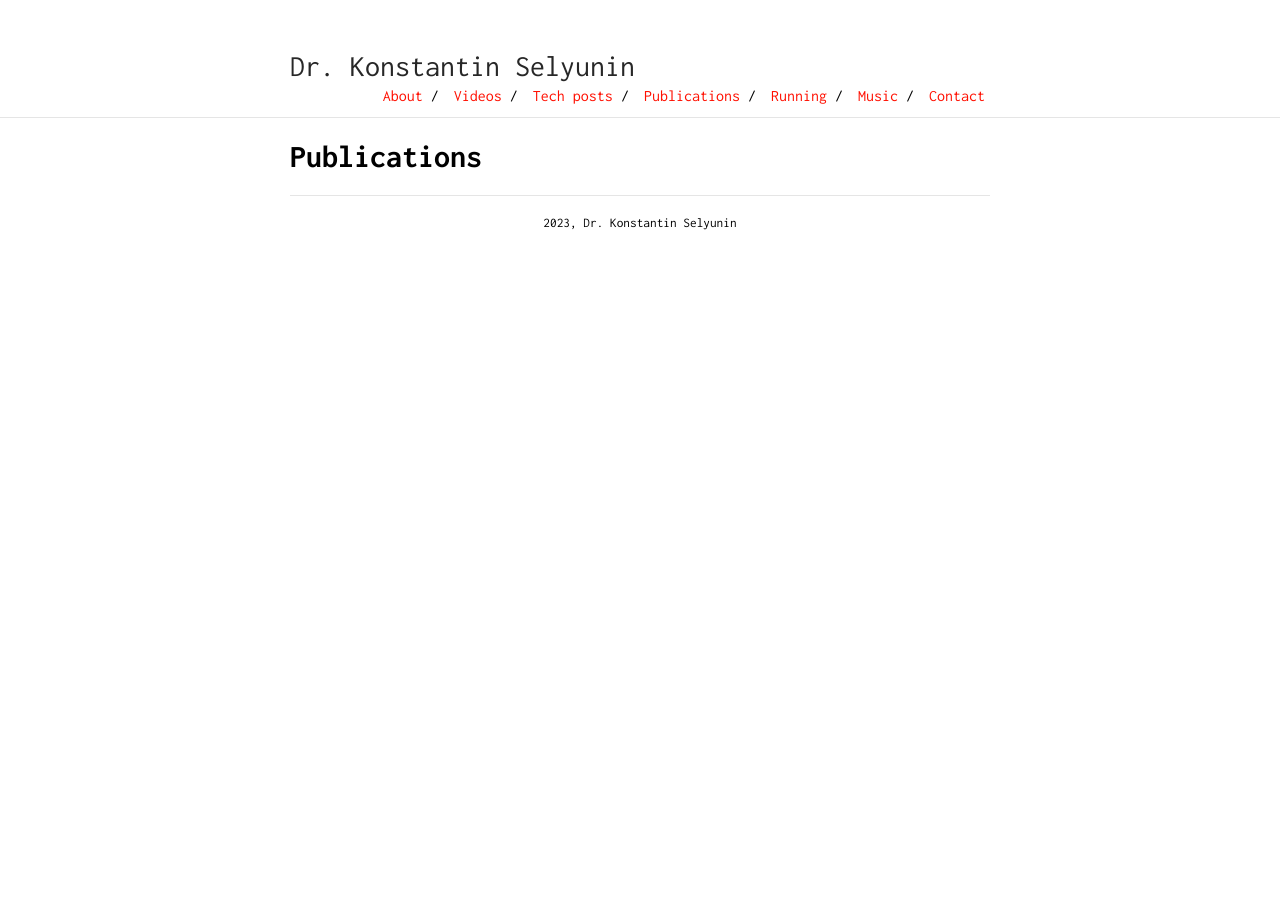
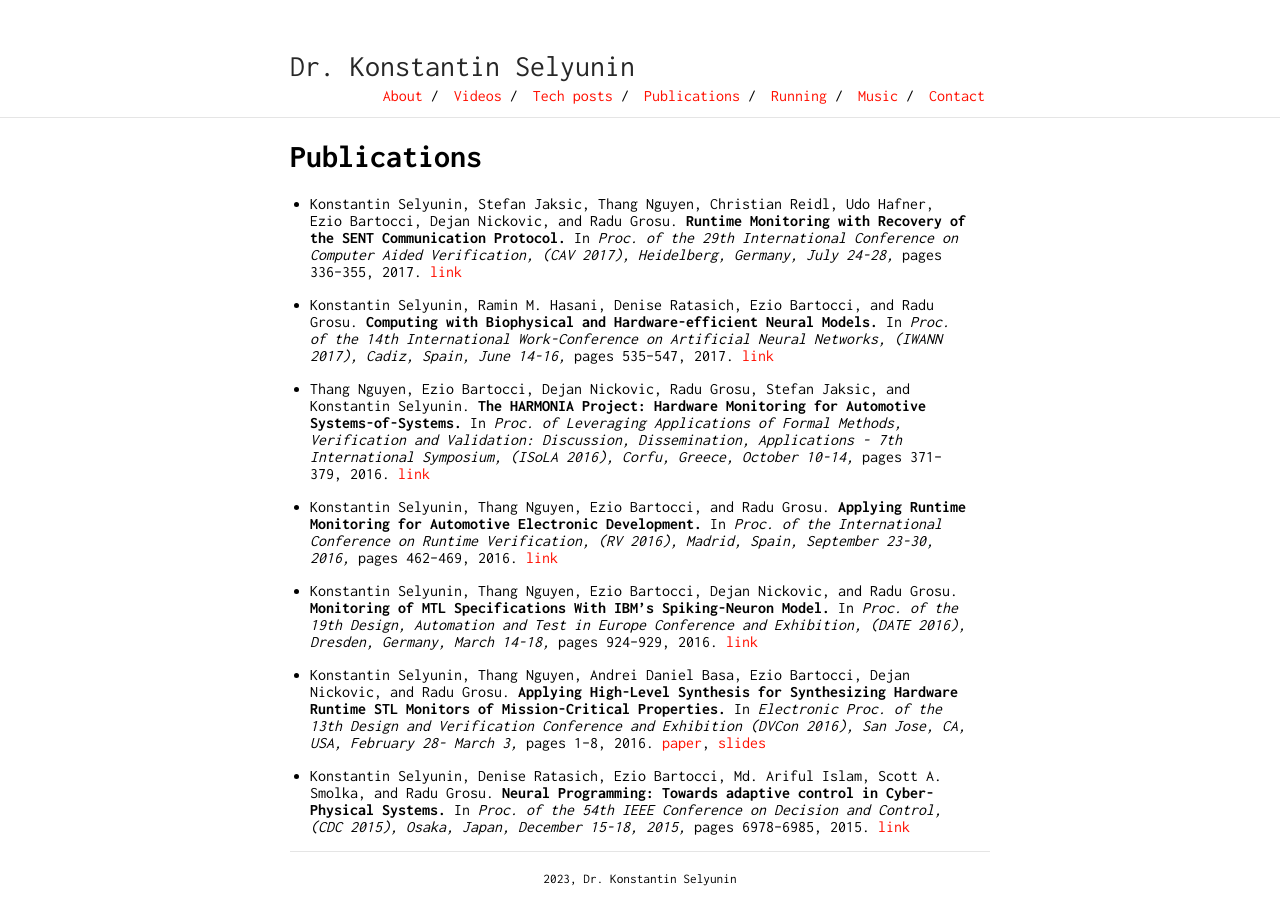
Before and after one commit to selyunin/selyunin.github.io, a Jekyll site: the page built from _pages/publications.md, in a window 1280 px wide. Built offline with Jekyll 4.4.1, drawn with Linux system fonts in a browser that asks for light colours.

Commit message:
:memo: filling in the publications page

```diff
--- a/_pages/publications.md
+++ b/_pages/publications.md
@@ -6,3 +6,47 @@ permalink: /publications/
 
 Publications
 =======================================
+
+* Konstantin Selyunin, Stefan Jaksic, Thang Nguyen, Christian Reidl, Udo Hafner,  Ezio Bartocci, Dejan Nickovic, and Radu Grosu.
+  **Runtime Monitoring with Recovery of the SENT Communication Protocol.**
+  In *Proc. of the 29th International Conference on Computer Aided Verification,
+  (CAV 2017), Heidelberg, Germany, July 24-28,* pages 336–355, 2017.
+  [link](https://link.springer.com/chapter/10.1007/978-3-319-63387-9_17)
+
+* Konstantin Selyunin, Ramin M. Hasani, Denise Ratasich, Ezio Bartocci, and Radu  Grosu.
+  **Computing with Biophysical and Hardware-efficient Neural Models.**
+  In *Proc. of the 14th International Work-Conference on Artificial Neural Networks, (IWANN
+  2017), Cadiz, Spain, June 14-16,* pages 535–547, 2017.
+  [link](https://link.springer.com/chapter/10.1007/978-3-319-59153-7_46)
+
+* Thang Nguyen, Ezio Bartocci, Dejan Nickovic, Radu Grosu, Stefan Jaksic, and Konstantin Selyunin.
+  **The HARMONIA Project: Hardware Monitoring for Automotive Systems-of-Systems.**
+  In *Proc. of Leveraging Applications of Formal Methods, Verification and Validation:
+  Discussion, Dissemination, Applications - 7th International Symposium, (ISoLA 2016),
+  Corfu, Greece, October 10-14,* pages 371–379, 2016.
+  [link](https://link.springer.com/chapter/10.1007/978-3-319-47169-3_28)
+
+* Konstantin Selyunin, Thang Nguyen, Ezio Bartocci, and Radu Grosu.
+  **Applying Runtime Monitoring for Automotive Electronic Development.**
+  In *Proc. of the International Conference on Runtime Verification, (RV 2016),
+  Madrid, Spain, September 23-30, 2016,* pages 462–469, 2016.
+  [link](https://link.springer.com/chapter/10.1007/978-3-319-46982-9_30)
+
+* Konstantin Selyunin, Thang Nguyen, Ezio Bartocci, Dejan Nickovic, and Radu Grosu.
+  **Monitoring of MTL Specifications With IBM’s Spiking-Neuron Model.**
+  In *Proc. of the 19th Design, Automation and Test in Europe Conference and Exhibition,
+  (DATE 2016), Dresden, Germany, March 14-18,* pages 924–929, 2016.
+  [link](https://ieeexplore.ieee.org/document/7459440)
+
+* Konstantin Selyunin, Thang Nguyen, Andrei Daniel Basa, Ezio Bartocci, Dejan Nickovic, and Radu Grosu.
+  **Applying High-Level Synthesis for Synthesizing Hardware Runtime STL Monitors of Mission-Critical Properties.**
+  In *Electronic Proc. of the 13th Design and Verification Conference and Exhibition (DVCon 2016), San Jose, CA,
+  USA, February 28- March 3,* pages 1–8, 2016.
+  [paper](https://dvcon-proceedings.org/document/applying-high-level-synthesis-for-synthesizing-hardware-runtime-stl-monitors-of-mission-critical-properties/),
+  [slides](https://dvcon-proceedings.org/document/applying-high-level-synthesis-for-synthesizing-hardware-runtime-stl-monitors-of-mission-critical-properties-presentation/)
+
+* Konstantin Selyunin, Denise Ratasich, Ezio Bartocci, Md. Ariful Islam, Scott A. Smolka, and Radu Grosu.
+  **Neural Programming: Towards adaptive control in Cyber-Physical Systems.**
+  In *Proc. of the 54th IEEE Conference on Decision and Control,
+  (CDC 2015), Osaka, Japan, December 15-18, 2015,* pages 6978–6985, 2015.
+  [link](https://ieeexplore.ieee.org/document/7403319)
```
